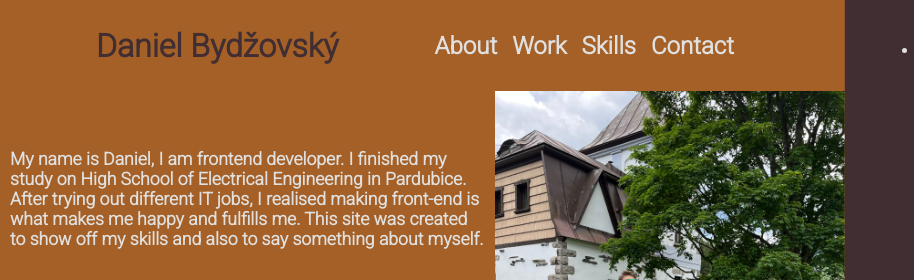
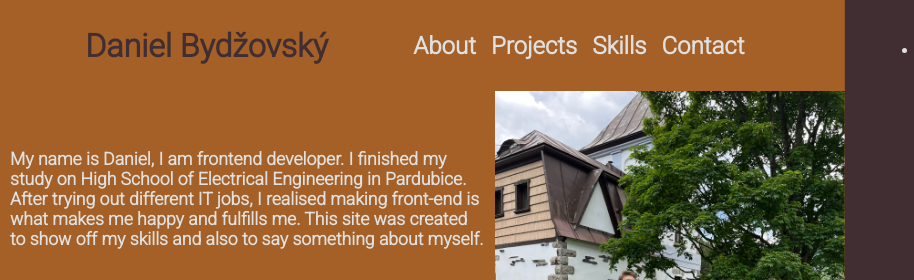
Before and after one commit to DandysByd/portfolio, a website built with Parcel: page index.html in a window 1280 px wide. Shown: the top 280 px of the page, 0-914 px from the left. Built offline with nearby package versions, Linux system fonts and the light colour scheme.

Commit message:
projects change

```diff
--- a/index.html
+++ b/index.html
@@ -17,7 +17,7 @@
                 <h1 class="navigation__name">Daniel Bydžovský</h1>
                 <ul class="navigation__list">
                     <li><a href="#journey">About</a></li>
-                    <li><a href="#mywork">Work</a></li>
+                    <li><a href="#mywork">Projects</a></li>
                     <li><a href="#skills">Skills<a></li>
                     <li><a href="#contact">Contact</a></li>
                 </ul>
```
